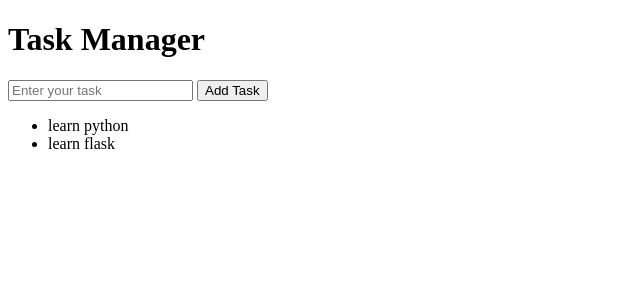
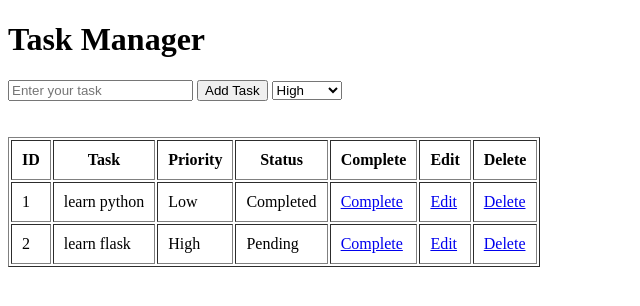
Before and after one commit to RutaLathiya/taskManager, a Flask app: page / in a window 1280 px wide. Shown: the top 306 px of the page, without its empty margins (0-640 px from the left). Run offline with Flask 3, Linux system fonts and the light colour scheme; data comes from the database, SQL or seed files in the repository; both versions use the stored data as it was after the commit.

Commit message:
Completed MVP of TaskManager

```diff
--- a/app.py
+++ b/app.py
@@ -1,4 +1,4 @@
-from flask import Flask, render_template, request
+from flask import Flask, redirect, render_template, request
 import sqlite3
 
 app = Flask(__name__)
@@ -10,13 +10,14 @@ def home():
     if request.method == "POST":
 
         task = request.form["task"]
+        priority = request.form["priority"]
 
         conn = sqlite3.connect("tasks.db")
         cursor = conn.cursor()
 
         cursor.execute(
-            "INSERT INTO tasks (title) VALUES (?)",
-            (task,)
+            "INSERT INTO tasks (title, priority) VALUES (?, ?)",
+            (task, priority)
         )
 
         conn.commit()
@@ -31,8 +32,58 @@ def home():
     tasks = cursor.fetchall()
 
     conn.close()
+    return render_template("index.html", tasks=tasks)
 
-    return render_template("index.html", tasks=tasks)
+@app.route("/delete/<int:task_id>")
+def delete_task(task_id):
+
+        conn = sqlite3.connect("tasks.db")
+        cursor = conn.cursor()
+
+        cursor.execute("DELETE FROM tasks WHERE id=?", (task_id,))
+
+        conn.commit()
+        conn.close()
+
+        return redirect("/")
+
+@app.route("/edit/<int:task_id>", methods=["GET", "POST"])
+def edit_task(task_id):
+    if request.method == "POST":
+        task = request.form["task"]
+        priority = request.form["priority"]
+        conn = sqlite3.connect("tasks.db")
+        cursor = conn.cursor()
+
+        cursor.execute("UPDATE tasks SET title=?, priority=? WHERE id=?", (task, priority, task_id))
+        conn.commit()
+        conn.close()
+        return redirect("/")
+
+    conn = sqlite3.connect("tasks.db")
+    cursor = conn.cursor()
+
+    cursor.execute("SELECT * FROM tasks WHERE id=?", (task_id,))
+    task = cursor.fetchone()
+
+    conn.close()
+    return render_template("edit.html", task=task)
+
+@app.route("/complete/<int:task_id>")
+def toggle_task(task_id):
+    conn = sqlite3.connect("tasks.db")
+    cursor = conn.cursor()
+
+    cursor.execute("SELECT completed FROM tasks WHERE id=?", (task_id,))
+    completed = cursor.fetchone()[0]
+
+    new_status = 0 if completed else 1
+
+    cursor.execute("UPDATE tasks SET completed=? WHERE id=?", (new_status, task_id))
+    conn.commit()
+    conn.close()
+
+    return redirect("/")
 
 if __name__ == "__main__":
     app.run(debug=True)
--- a/database.py
+++ b/database.py
@@ -8,6 +8,7 @@ cursor.execute("""
 CREATE TABLE IF NOT EXISTS tasks (
     id INTEGER PRIMARY KEY AUTOINCREMENT,
     title TEXT NOT NULL,
+    priority TEXT NOT NULL,
     completed INTEGER DEFAULT 0
 )
 """)
--- a/templates/index.html
+++ b/templates/index.html
@@ -1,12 +1,15 @@
 <!DOCTYPE html>
 <html>
+
 <head>
     <title>Task Manager</title>
 </head>
+
 <body>
 
     <h1>Task Manager</h1>
 
+    <!-- Form -->
     <form method="POST">
 
         <input
@@ -19,17 +22,98 @@
             Add Task
         </button>
 
+        <select name="priority">
+
+            <option value="High">
+                High
+            </option>
+
+            <option value="Medium">
+                Medium
+            </option>
+
+            <option value="Low">
+                Low
+            </option>
+
+        </select>
+
     </form>
-    <ul>
 
+    <br><br>
+
+    <!-- Task Table -->
+    <table border="1" cellpadding="10">
+
+        <!-- Table Heading -->
+        <tr>
+            <th>ID</th>
+            <th>Task</th>
+            <th>Priority</th>
+            <th>Status</th>
+            <th>Complete</th>
+            <th>Edit</th>
+            <th>Delete</th>
+        </tr>
+
+        <!-- Loop through tasks -->
         {% for task in tasks %}
 
-        <li>
+        <tr>
+
+            <!-- Task ID -->
+            <td>
+                {{ task[0] }}
+            </td>
+
+            <!-- Task Title -->
+            <td>
                 {{ task[1] }}
-        </li>
+            </td>
+
+            <!-- Task Priority -->
+            <td>
+                {{ task[2] }}
+            </td>
+
+            <!-- Task Status -->
+            <td>
+                {% if task[3] == 1 %}
+                    Completed
+                {% else %}
+                    Pending
+                {% endif %}
+
+            </td>
+
+            <td>
+
+                 <a href="/complete/{{ task[0] }}">
+                    Complete
+                 </a>
+
+            </td>
+
+            <!-- Edit Button -->
+            <td>
+                <a href="/edit/{{ task[0] }}">
+                    Edit
+                </a>
+            </td>
+
+            <!-- Delete Button -->
+            <td>
+                <a href="/delete/{{ task[0] }}">
+                    Delete
+                </a>
+            </td>
+
+        </tr>
 
         {% endfor %}
 
-</ul>
+    </table>
+
 </body>
+
 </html>
```
Also changed, not shown: templates/edit.html (added, +37 -0 lines), tasks.db. Lines whose indentation alone changed are shown as unchanged.
